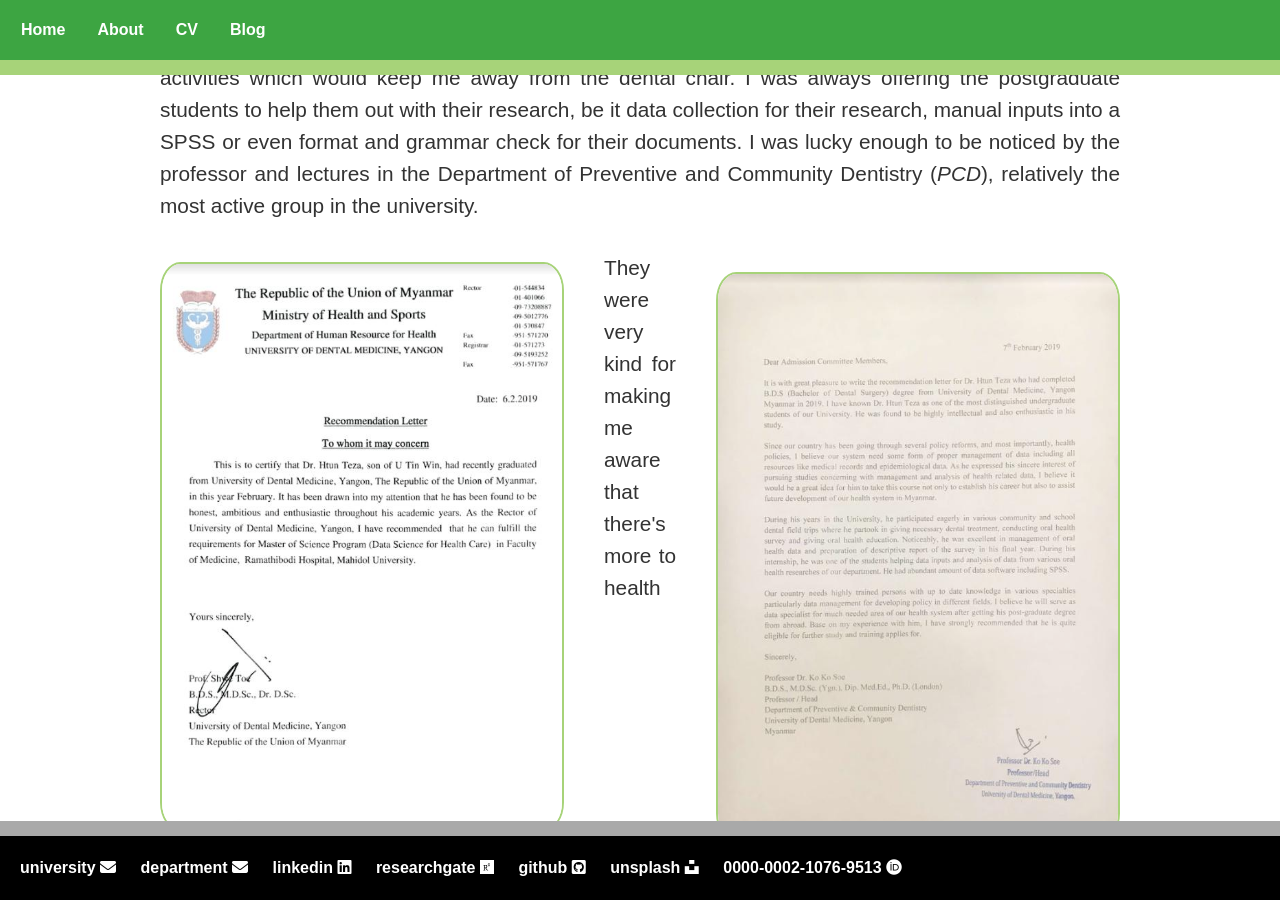
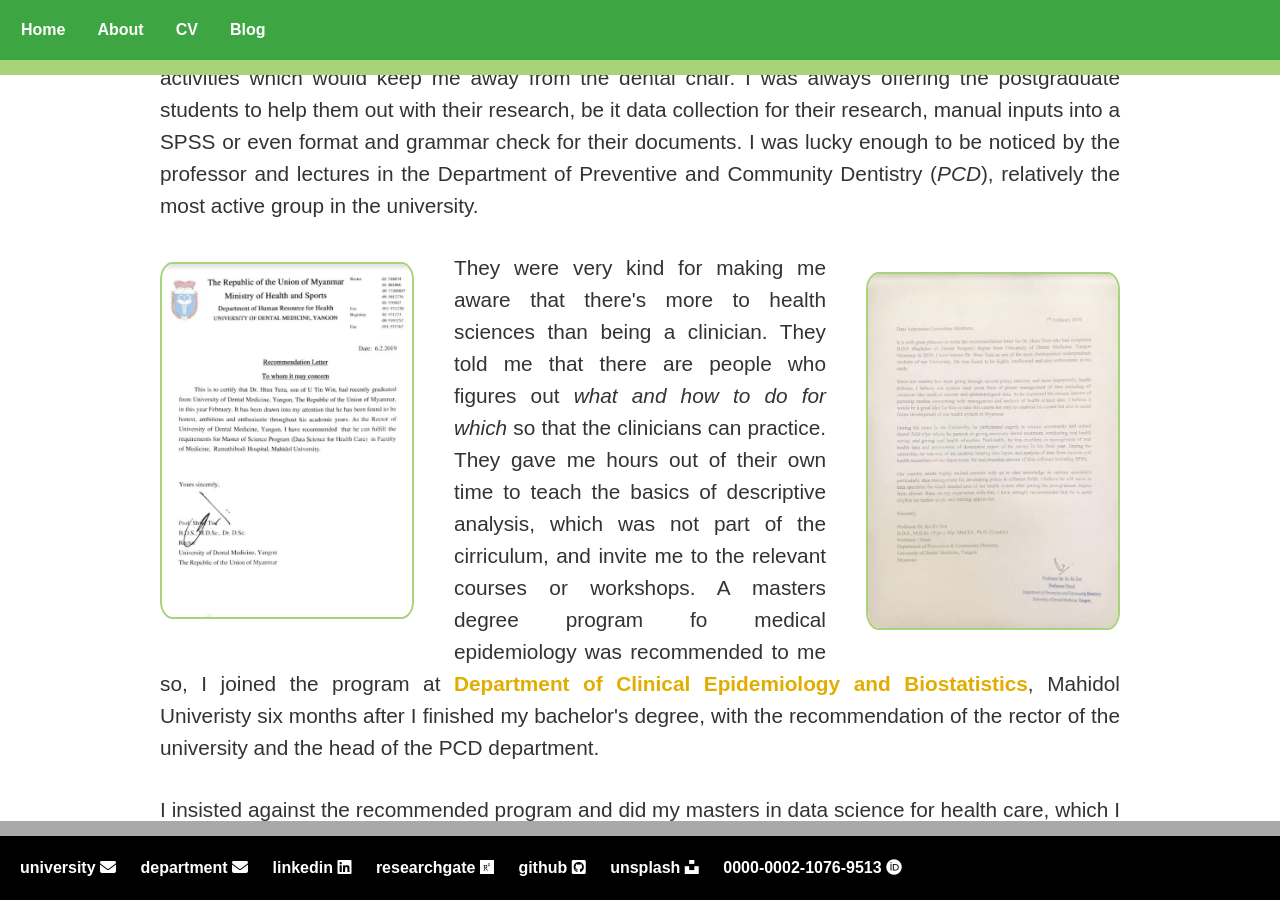
Before and after one commit to finerbrighterlighter/finerbrighterlighter.github.io, a Jekyll site: the page built from about/index.html, in a window 1280 px wide and 900 px high, scrolled down 1775 px. Built offline with Jekyll 4.4.1, drawn with Linux system fonts in a browser that asks for light colours; nearby versions of some CDN libraries; some web fonts are replaced.

Commit message:
layout push

```diff
--- a/about/index.html
+++ b/about/index.html
@@ -27,8 +27,8 @@
 		</div>
 		<div class="square">
         	<div>
-			<img src="/image/professor.png"  alt="Professor Ko Ko Soe recommends Htun Teza for the masters degree program." width="400" style="float: right; margin: 20px 0px 10px 40px;border-radius:5%;border: 2px solid #a7d379;">
-			<img src="/image/rector.png"  alt="Rector Professor Shwe Toe recommends Htun Teza for the masters degree program." width="400" style="float: left; margin: 10px 40px 20px 0px;border-radius:5%;border: 2px solid #a7d379;">
+			<img src="/image/professor.png"  alt="Professor Ko Ko Soe recommends Htun Teza for the masters degree program." width="250" style="float: right; margin: 20px 0px 10px 40px;border-radius:5%;border: 2px solid #a7d379;">
+			<img src="/image/rector.png"  alt="Rector Professor Shwe Toe recommends Htun Teza for the masters degree program." width="250" style="float: left; margin: 10px 40px 20px 0px;border-radius:5%;border: 2px solid #a7d379;">
 			</div>
 			<p> They were very kind for making me aware that there's more to health sciences than being a clinician. They told me that there are people who figures out <i>what and how to do for which</i> so that the clinicians can practice. They gave me hours out of their own time to teach the basics of descriptive analysis, which was not part of the cirriculum, and invite me to the relevant courses or workshops. A masters degree program fo medical epidemiology was recommended to me so, I joined the program at <a href="https://www.rama.mahidol.ac.th/ceb/">Department of Clinical Epidemiology and Biostatistics</a>, Mahidol Univeristy six months after I finished my bachelor's degree, with the recommendation of the rector of the university and the head of the PCD department. </p>
 		</div>
```
